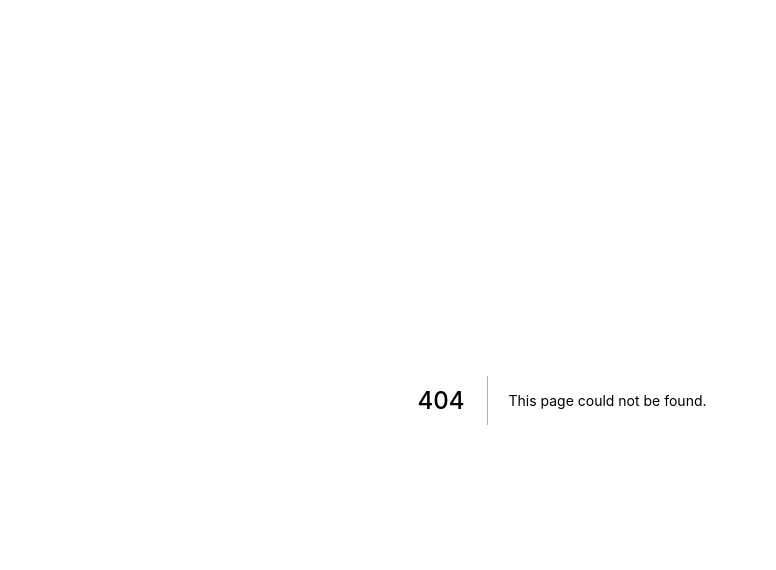
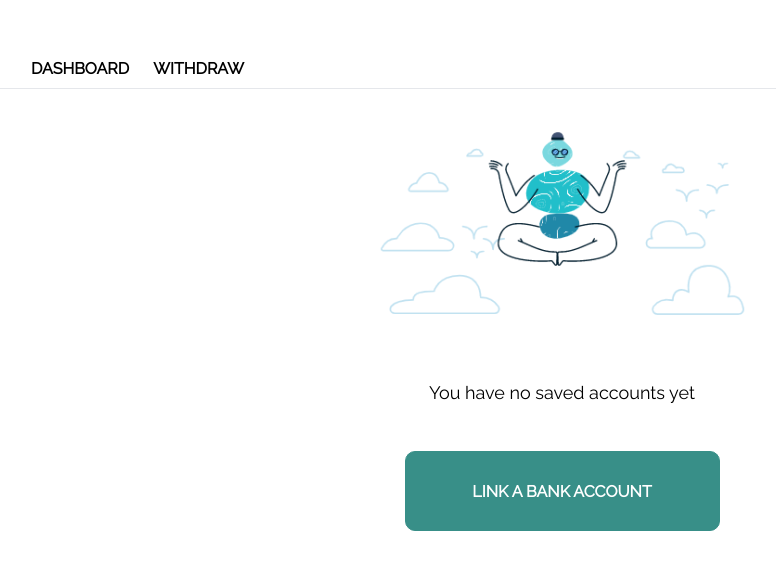
Before and after one commit to nkemjikaobi/cryp-gateway, a Next.js app: page /dashboard/withdraw in a window 1280 px wide. Before the commit this address had no page. Shown: the top 570 px of the page, without its empty margins (78-854 px from the left). Built offline with nearby package versions, Linux system fonts and the light colour scheme.

Commit message:
Link Bank Account

```diff
--- /dev/null
+++ b/pages/dashboard/withdraw/index.tsx
@@ -0,0 +1,21 @@
+import type { NextPage } from "next";
+import React from "react";
+
+import TransactionsLayout from "@components/layouts/TransactionsLayout/TransactionsLayout";
+import WithdrawPage from "@components/modules/WithdrawPage/WithdrawPage";
+
+const Withdraw: NextPage = () => {
+  const getBreadCrumbs = () => {
+    return [
+      { text: "Dashboard", url: "/dashboard" },
+      { text: "Withdraw", url: `/dashboard/withdraw` },
+    ];
+  };
+  return (
+    <TransactionsLayout breadcrumbs={getBreadCrumbs()} title="Withdraw">
+      <WithdrawPage />
+    </TransactionsLayout>
+  );
+};
+
+export default Withdraw;
--- /dev/null
+++ b/pages/dashboard/withdraw/link-bank-account.tsx
@@ -0,0 +1,23 @@
+import type { NextPage } from "next";
+import React from "react";
+
+import TransactionsLayout from "@components/layouts/TransactionsLayout/TransactionsLayout";
+import LinkBankAccountPage from "@components/modules/LinkBankAccountPage/LinkBankAccountPage";
+
+const LinkBankAccount: NextPage = () => {
+  const getBreadCrumbs = () => {
+    return [
+      { text: "Dashboard", url: "/dashboard" },
+      { text: "Withdraw", url: `/dashboard/withdraw` },
+      { text: "Link Bank Account", url: `/dashboard/withdrawlink-bank-account` },
+    ];
+  };
+
+  return (
+    <TransactionsLayout breadcrumbs={getBreadCrumbs()} title="Withdraw">
+      <LinkBankAccountPage />
+    </TransactionsLayout>
+  );
+};
+
+export default LinkBankAccount;
--- /dev/null
+++ b/src/components/modules/LinkBankAccountPage/LinkBankAccountPage.tsx
@@ -0,0 +1,14 @@
+import React from "react";
+
+import LinkBankAccount from "@components/organisms/DashboardPage/LinkBankAccount/LinkBankAccount";
+
+const LinkBankAccountPage = () => {
+  return (
+    <>
+      <hr className="hidden smallLaptop:block my-2 television:hidden" />
+      <LinkBankAccount />
+    </>
+  );
+};
+
+export default LinkBankAccountPage;
--- /dev/null
+++ b/src/components/modules/WithdrawPage/WithdrawPage.tsx
@@ -0,0 +1,14 @@
+import React from "react";
+
+import Withdraw from "@components/organisms/DashboardPage/Withdraw/Withdraw";
+
+const WithdrawPage = () => {
+  return (
+    <>
+      <hr className="hidden smallLaptop:block my-2 television:hidden" />
+      <Withdraw />
+    </>
+  );
+};
+
+export default WithdrawPage;
--- /dev/null
+++ b/src/components/organisms/DashboardPage/AddBankForm/AddBankForm.tsx
@@ -0,0 +1,48 @@
+import React from "react";
+import { useState } from "react";
+
+import CustomButton from "@components/atoms/CustomButton/CustomButton";
+import CustomInput from "@components/atoms/CustomInput/CustomInput";
+import CustomLabel from "@components/atoms/CustomLabel/CustomLabel";
+import CustomModal from "@components/atoms/CustomModal/CustomModal";
+import InputTransactionPin from "@components/organisms/modals/InputTransactionPin/InputTransactionPin";
+
+import { ButtonProperties } from "@shared/libs/helpers";
+
+const AddBankForm = () => {
+  const [confirmPin, setConfirmPin] = useState<boolean>(true);
+  return (
+    <>
+      <div className="bg-white w-[21.438rem] tablet:w-[90%] smallLaptop:w-[46rem] mx-auto rounded-[3.125rem] shadow-auth px-4 smallLaptop:px-6 mt-[4rem] smallLaptop:mt-[6.5rem] mb-32 text-12 smallLaptop:text-16">
+        <div className="relative">
+          <>
+            <CustomLabel className="mb-[0.438rem]" title="Your Name" />
+            <CustomInput className="border border-glass-450 rounded-[0.313rem] mr-4 mt-2 mb-[3.125rem]" name="" type="text" />
+          </>
+          <>
+            <CustomLabel className="mb-[0.438rem]" title="Bank" />
+            <CustomInput className="border border-glass-450 rounded-[0.313rem] mr-4 mt-2 mb-[3.125rem]" name="username" type="textarea" />
+          </>
+          <>
+            <CustomLabel className="mb-[0.438rem]" title="Account Number" />
+            <CustomInput className="border border-glass-450 rounded-[0.313rem] mr-4 mt-2 mb-[3.125rem]" name="username" type="textarea" />
+          </>
+        </div>
+        <div className="flex flex-col pb-[4.563rem] justify-center items-center">
+          <CustomButton
+            customClass="mt-12"
+            handleClick={() => setConfirmPin(true)}
+            size={ButtonProperties.SIZES.big}
+            title="SAVE BANK"
+            variant={ButtonProperties.VARIANT.primary.name}
+          />
+        </div>
+      </div>
+      <CustomModal toggleVisibility={setConfirmPin} visibility={confirmPin}>
+        <InputTransactionPin />
+      </CustomModal>
+    </>
+  );
+};
+
+export default AddBankForm;
--- /dev/null
+++ b/src/components/organisms/DashboardPage/LinkBankAccount/LinkBankAccount.tsx
@@ -0,0 +1,13 @@
+import React from "react";
+
+import AddBankForm from "../AddBankForm/AddBankForm";
+
+const LinkBankAccount = () => {
+  return (
+    <>
+      <AddBankForm />
+    </>
+  );
+};
+
+export default LinkBankAccount;
--- /dev/null
+++ b/src/components/organisms/DashboardPage/NoBankAccounts/NoBankAccounts.tsx
@@ -0,0 +1,27 @@
+import Image from "next/image";
+import { useRouter } from "next/router";
+import React from "react";
+
+import CustomButton from "@components/atoms/CustomButton/CustomButton";
+
+import { ButtonProperties } from "@shared/libs/helpers";
+
+import NoImage from "@images/dashboard/emptyImage.png";
+
+const NoBankAccounts = () => {
+  const router = useRouter();
+  return (
+    <div className="flex flex-col justify-center items-center">
+      <Image alt="No bank accounts image" height={229} src={NoImage} width={371} />
+      <p className="mb-[2.625rem] mt-[3.188rem] text-14 smallLaptop:text-18 font-semibold smallLaptop:font-medium">You have no saved accounts yet</p>
+      <CustomButton
+        handleClick={() => router.push("/dashboard/withdraw/link-bank-account")}
+        size={ButtonProperties.SIZES.big}
+        title="LINK A BANK ACCOUNT"
+        variant={ButtonProperties.VARIANT.primary.name}
+      />
+    </div>
+  );
+};
+
+export default NoBankAccounts;
--- a/src/components/organisms/DashboardPage/WalletBalance/WalletBalance.tsx
+++ b/src/components/organisms/DashboardPage/WalletBalance/WalletBalance.tsx
@@ -54,7 +54,7 @@ const WalletBalance = () => {
           />
           <CustomButton
             customClass="w-[8.313rem] uppercase h-[2.75rem] text-black"
-            handleClick={() => {}}
+            handleClick={() => router.push("/dashboard/withdraw")}
             size={ButtonProperties.SIZES.small}
             title="withdraw"
             type="submit"
@@ -97,7 +97,7 @@ const WalletBalanceActions = [
     id: 2,
     icon: "withdraw",
     name: "withdraw",
-    route: "",
+    route: "/dashboard/withdraw",
   },
   {
     id: 3,
--- /dev/null
+++ b/src/components/organisms/DashboardPage/Withdraw/Withdraw.tsx
@@ -0,0 +1,13 @@
+import React from "react";
+
+import NoBankAccounts from "../NoBankAccounts/NoBankAccounts";
+
+const Withdraw = () => {
+  return (
+    <>
+      <NoBankAccounts />
+    </>
+  );
+};
+
+export default Withdraw;
--- /dev/null
+++ b/src/components/organisms/modals/InputTransactionPin/InputTransactionPin.tsx
@@ -0,0 +1,59 @@
+import { Dialog } from "@headlessui/react";
+import { useRouter } from "next/router";
+import React, { useState } from "react";
+import toast, { Toaster } from "react-hot-toast";
+
+import CustomButton from "@components/atoms/CustomButton/CustomButton";
+import OtpComponent from "@components/atoms/OtpComponent/OtpComponent";
+
+import { ButtonProperties } from "@shared/libs/helpers";
+
+const InputTransactionPin = () => {
+  const router = useRouter();
+  const [otp, setOtp] = useState<string>("");
+
+  const [loading, setLoading] = useState<boolean>(false);
+
+  const addBnak = () => {
+    setLoading(true);
+    setTimeout(() => {
+      setLoading(false);
+      router.push("/dashboard/withdraw");
+      toast.success("Bank account added successfully!");
+    }, 3000);
+  };
+
+  const handleOtpChange = async (otp: string) => {
+    if (otp) {
+      setOtp(otp);
+    }
+  };
+
+  return (
+    <div className="rounded-[1.875rem] tablet:rounded-[3.125rem] h-[23rem] tablet:h-[38.188rem] mx-[1.875rem] px-[1.125rem] tablet:px-16 bg-white text-black">
+      <Toaster position="top-center" />
+      <Dialog.Title as="h3" className="text-14 tablet:text-18 font-semibold pt-[3.063rem] smallLaptop:pt-[4.313rem]">
+        Complete Action
+      </Dialog.Title>
+      <div className="relative">
+        <div className="mb-[3.313rem]">
+          <h3 className="text-14 py-8 smallLaptop:pt-[3.688rem] smallLaptop:pb-[4.25rem] tablet:text-16 font-semibold">Please input your Transaction PIN</h3>
+          <OtpComponent isInputNum={true} numInputs={4} onChange={handleOtpChange} otp={otp} value={otp} />
+        </div>
+      </div>
+      <div className="flex flex-col justify-center items-center">
+        <CustomButton
+          customClass="smallLaptop:mt-[106px]"
+          handleClick={() => addBnak()}
+          isDisabled={loading}
+          isSubmitting={loading}
+          size={ButtonProperties.SIZES.big}
+          title="COMPLETE"
+          variant={ButtonProperties.VARIANT.primary.name}
+        />
+      </div>
+    </div>
+  );
+};
+
+export default InputTransactionPin;
```
Also changed, not shown: public/images/dashboard/emptyImage.png (added).
